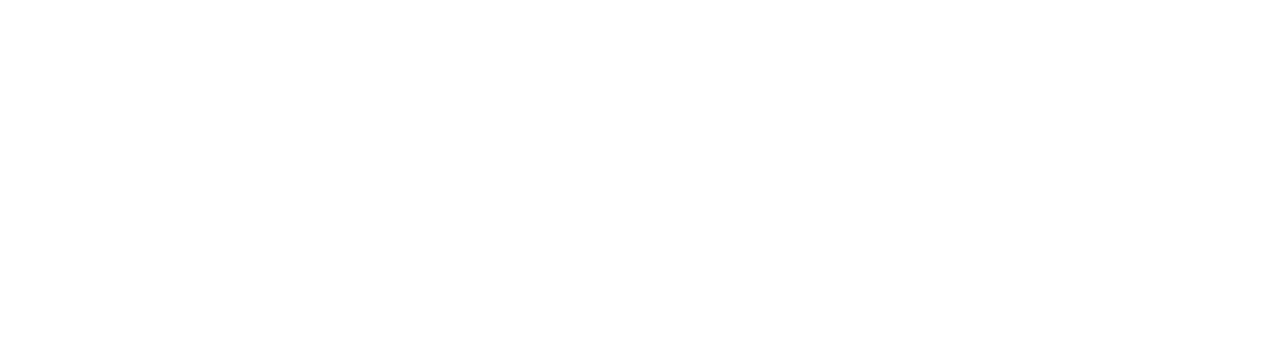
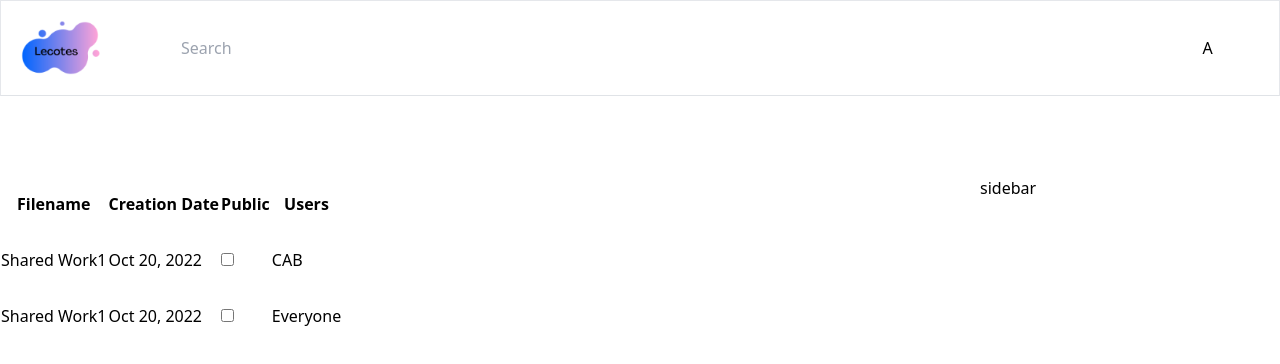
Before and after one commit to Lecotes/Codebase, a React (Create React App) app in the folder frontend/: page /dashboard in a window 1280 px wide. Before the commit this address had no page. Shown: the top 364 px of the page. Built offline with nearby package versions, Linux system fonts and the light colour scheme.

Commit message:
Dashboard table and menu created

```diff
--- a/frontend/src/index.css
+++ b/frontend/src/index.css
@@ -2,6 +2,8 @@
 @tailwind components;
 @tailwind utilities;
 @import "../src/css/uploads.css";
+@import "../src/css/dashboard.css";
+@import url("https://fonts.googleapis.com/css2?family=Epilogue:ital,wght@0,100..900;1,100..900&family=Inter:wght@100..900&display=swap");
 
 /* Custom styles for the annotation component */
 .annotation-container {
--- /dev/null
+++ b/frontend/src/pages/Dashboard.jsx
@@ -0,0 +1,78 @@
+import logo from "../assets/images/logo.png";
+import { Link } from "react-router-dom";
+const Dashboard = () => {
+  return (
+    <>
+      <nav className="bg-white fixed w-full z-10 h-[96px] border-b-[#e0e3e7] border-solid border-[1px] relative">
+        <div className="content p-5 flex flex-wrap items-center">
+          <div className="lg:w-0/6 flex pr-20">
+            <Link href="/" className="flex items-center">
+              <img src={logo} className="w-[7rem] lg:w-[80px]" />
+            </Link>
+          </div>
+          <div className="lg:w-1/6 flex">
+            <input type="text" placeholder="Search" className="nav-search" />
+          </div>
+          <div className="lg:w-4/6 flex justify-end">
+            <div className="user-letter">A</div>
+          </div>
+        </div>
+      </nav>
+      <div className="full-screen py-[5rem]">
+        <div className="container">
+          <div className="flex gap-10">
+            <div className="flex-1">
+              <table className="tbl">
+                <thead className="tbl-head">
+                  <tr className="">
+                    <th scope="col" className="py-4 px-[10px]">
+                      Filename
+                    </th>
+                    <th scope="col" className="py-4">
+                      Creation Date
+                    </th>
+                    <th scope="col" className="py-4">
+                      Public
+                    </th>
+                    <th scope="col" className="py-4">
+                      Users
+                    </th>
+                  </tr>
+                </thead>
+                <tbody>
+                  <tr className="bg-white text-primary">
+                    <td className="tbl-content-header py-4">Shared Work1</td>
+                    <td className="tbl-content py-4">Oct 20, 2022</td>
+                    <td className="tbl-content py-4">
+                      <div className="checkbox relative">
+                        <input type="checkbox" id="checkbox" />
+                      </div>
+                    </td>
+                    <td className="tbl-content py-4 flex flex-row">
+                      <div className="group-letter">C</div>
+                      <div className="group-letter left-[-9px]">A</div>
+                      <div className="group-letter left-[-20px]">B</div>
+                    </td>
+                  </tr>
+                  <tr className="bg-white text-primary">
+                    <td className="tbl-content-header py-4">Shared Work1</td>
+                    <td className="tbl-content py-4">Oct 20, 2022</td>
+                    <td className="tbl-content py-4">
+                      <div className="checkbox relative">
+                        <input type="checkbox" id="checkbox" />
+                      </div>
+                    </td>
+                    <td className="tbl-content py-4">Everyone</td>
+                  </tr>
+                </tbody>
+              </table>
+            </div>
+            <div className="w-[300px]">sidebar</div>
+          </div>
+        </div>
+      </div>
+    </>
+  );
+};
+
+export default Dashboard;
--- a/frontend/src/routes/routes.jsx
+++ b/frontend/src/routes/routes.jsx
@@ -1,6 +1,7 @@
 import { useRoutes } from "react-router-dom";
 import Uploads from "../pages/UploadsPage";
 import TextAnnotations from "../components/TextAnnotator";
+import Dashboard from "../pages/Dashboard";
 
 const AppRoutes = () => {
   // Sets up routes
@@ -13,6 +14,10 @@
       path: "/annotations",
       element: <TextAnnotations />,
     },
+    {
+      path: "/dashboard",
+      element: <Dashboard />,
+    },
   ]);
 
   return element;
--- a/frontend/tailwind.config.js
+++ b/frontend/tailwind.config.js
@@ -4,5 +4,12 @@
   theme: {
     extend: {},
   },
+  theme: {
+    extend: {
+      fontFamily: {
+        inter: ["Inter"],
+      },
+    },
+  },
   plugins: [require("@tailwindcss/typography")],
 };
```
Also changed, not shown: frontend/src/assets/images/logo.png (added).
